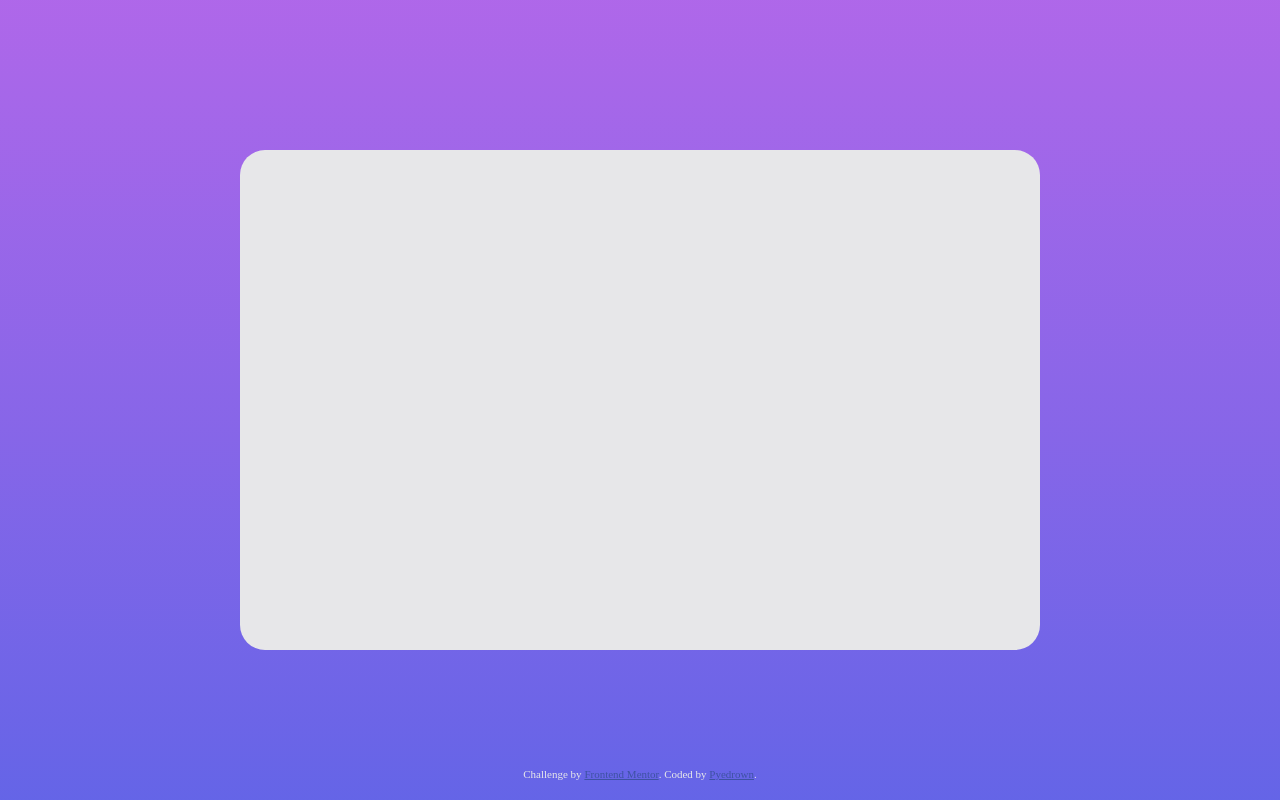
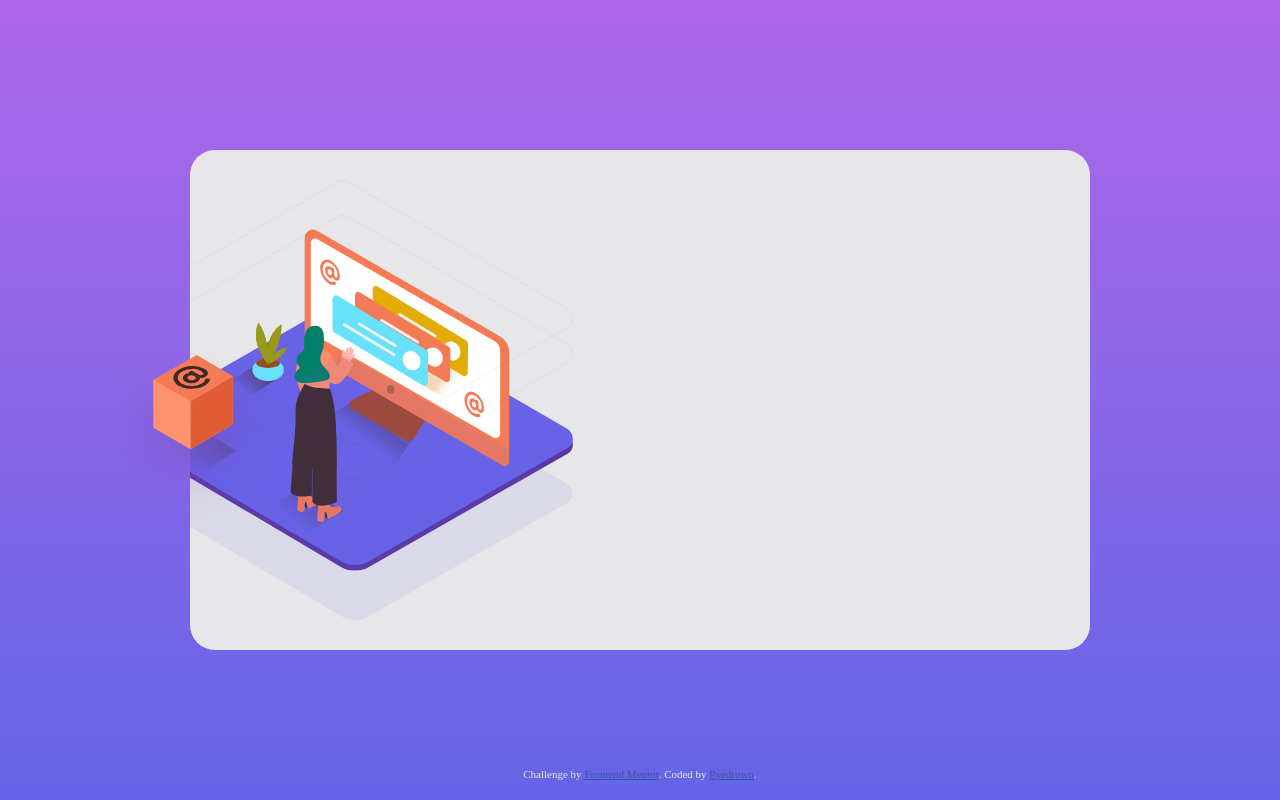
Before and after one commit to AstronautoLunar/faq-accordion-card-webpack, a website built with webpack: page src/index.html in a window 1280 px wide. Built offline with nearby package versions, Linux system fonts and the light colour scheme.

Commit message:
:sparkles: Feito área das ilustração dentro do card

```diff
--- a/src/index.html
+++ b/src/index.html
@@ -16,8 +16,29 @@
   </head>
   <body>
     <main id="main">
-      <div id="card">
+      <div id="container">
+        <img
+          id="illustration-box"
+          src="assets/illustration-box-desktop.svg"
+          alt="illustration box"
+        />
+        <div id="card">
+          <div id="illustration">
+            <img
+              id="illustration-woman"
+              src="./assets/illustration-woman-online-desktop.svg"
+              alt="illustration woman online"
+            />
+            <img
+              id="illustration-pattern"
+              src="assets/bg-pattern-desktop.svg"
+              alt="illustration pattern"
+            />
+          </div>
+          <div id="faq">
 
+          </div>
+        </div>
       </div>
 
       <div class="attribution">
--- a/src/sass/_card.sass
+++ b/src/sass/_card.sass
@@ -1,7 +1,39 @@
 #card
-    width: 800px
+    width: 900px
     height: 500px
 
     background-color: $lightGrayishBlue
 
     border-radius: 25px
+
+    overflow: hidden
+
+    #illustration,
+    #faq
+        width: 50%
+        height: 100%
+
+    #illustration
+        position: relative
+
+        #illustration-woman,
+        #illustration-pattern
+            width: 450px
+
+            position: absolute
+            top: 50%
+            left: 35%
+            transform: translate(-50%, -50%)
+
+#container
+    position: relative
+
+    #illustration-box
+        position: absolute
+        top: 57%
+        left: 3px
+        transform: translate(-50%, -50%)
+
+        z-index: 2
+
+        width: 170px
```
Also changed, not shown: src/core/code.js (+1 -1 lines).
